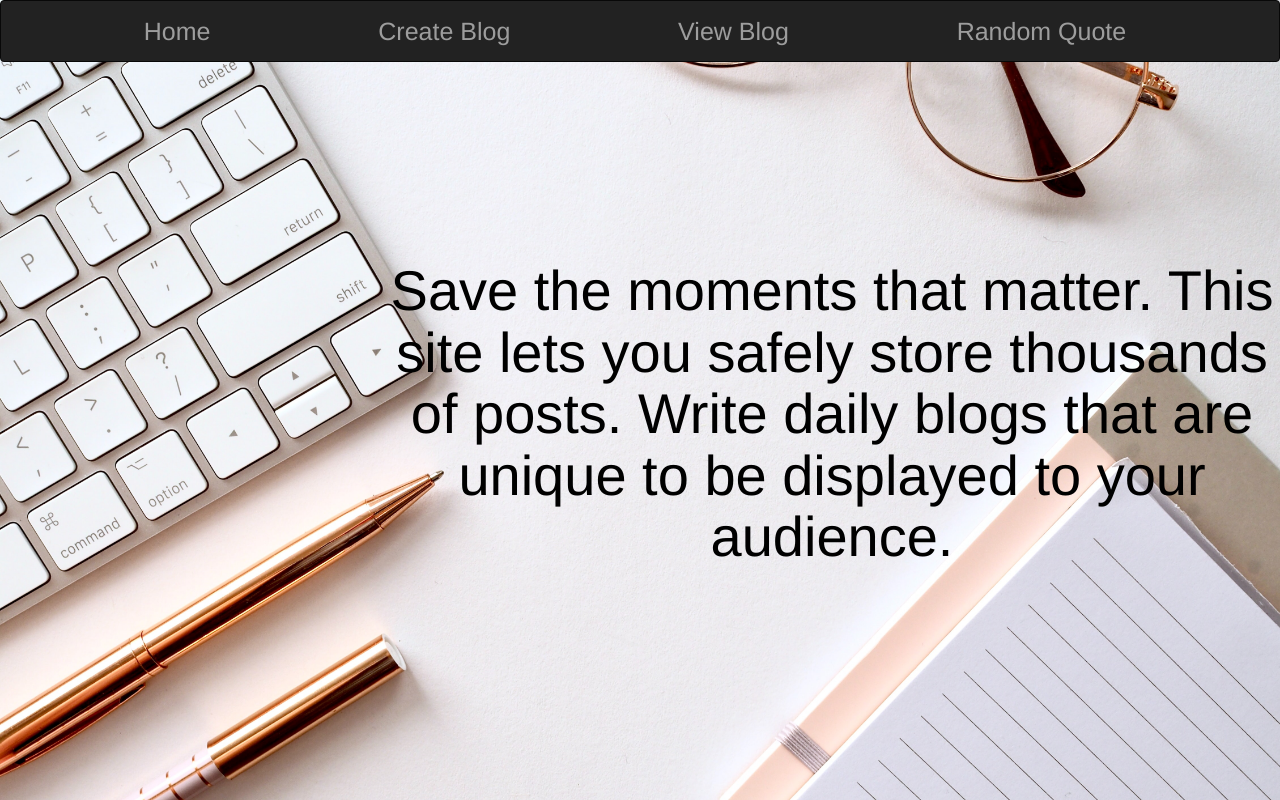
After one commit to Doyo54/Python-flask-week-4-IP, a Flask app: page /home in a window 1280 px wide. The commit adds this page. Run offline with Flask 2, Linux system fonts and the light colour scheme; the visitor is signed in with stand-in values (Sample User, id 1); some libraries are stand-ins or nearby versions.

Commit message:
ft: Added a new route for a template that displays after a user logs in

```diff
--- a/app/auth/views.py
+++ b/app/auth/views.py
@@ -12,7 +12,7 @@ def login():
         user = User.query.filter_by(email = login_form.email.data).first()
         if user is not None and user.verify_password(login_form.password.data):
             login_user(user,login_form.remember.data)
-            return redirect(request.args.get('next') or url_for('main.blog'))
+            return redirect(request.args.get('next') or url_for('main.home'))
 
         flash('Invalid username or Password')
 
--- a/app/main/views.py
+++ b/app/main/views.py
@@ -6,9 +6,13 @@ from .forms import CreateBLog
 from ..models import User,Blog,Comment
 
 @main.route('/')
-
 def index():
    return render_template('index.html')
+
+@main.route('/home')
+@login_required
+def home():
+   return render_template('home.html')
 
 @main.route('/random_quotes')
 @login_required
--- a/app/static/index.css
+++ b/app/static/index.css
@@ -6,8 +6,6 @@ body{
   background-image: url(image1.jpg);
   background-repeat: repeat;
   background-size: cover;
-
-
 }
 
 .center{
@@ -62,3 +60,15 @@ p{
     color: black;
     font-size: xx-large;
 }
+section h2{
+  position:absolute ;
+  top:30%;
+  left: 30%;
+  width:70%;
+  font-size:4em;
+  text-align:center;
+  transform:translate ;
+  color:black;
+  font: bold;
+  transform:translateY (-50%);
+}
--- /dev/null
+++ b/app/templates/home.html
@@ -0,0 +1,8 @@
+{% extends 'base.html' %}
+{% block content %}
+<section>
+    <h2>Save the moments that matter. This site lets you safely store thousands of posts.
+        Write daily blogs that are unique to be displayed to your audience.
+    </h2>
+</section>
+{% endblock %}
--- a/app/templates/navbar.html
+++ b/app/templates/navbar.html
@@ -1,5 +1,5 @@
 <nav class="navbar navbar-inverse" role="navigation" style="font-size: x-large;">
-    <a href="/" class="navbar-brand" style="font-size: 25px;">Home</a>
+    <a href="{{url_for('main.home')}}" class="navbar-brand" style="font-size: 25px;">Home</a>
 
 
       <a href="{{url_for('main.new_blog')}}" class="navbar-brand" style="font-size: 25px;">Create Blog</a>
```
